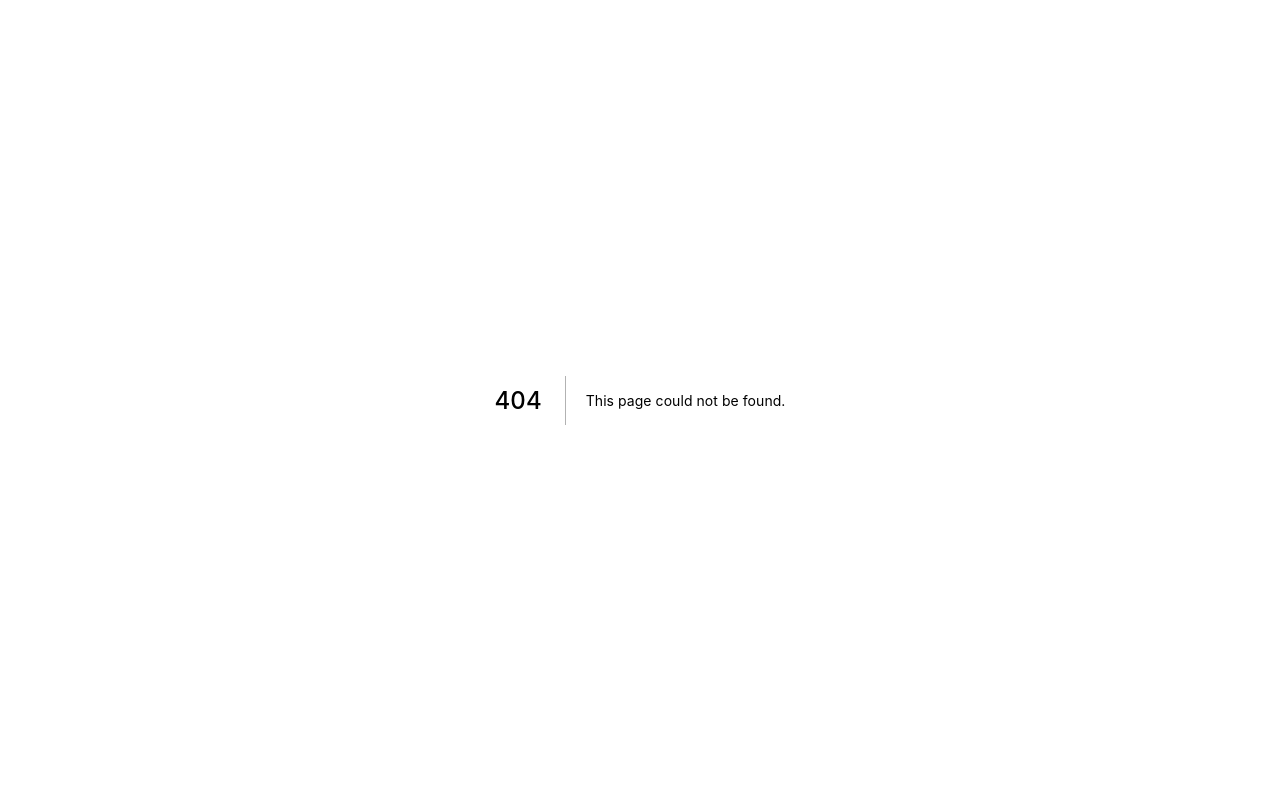
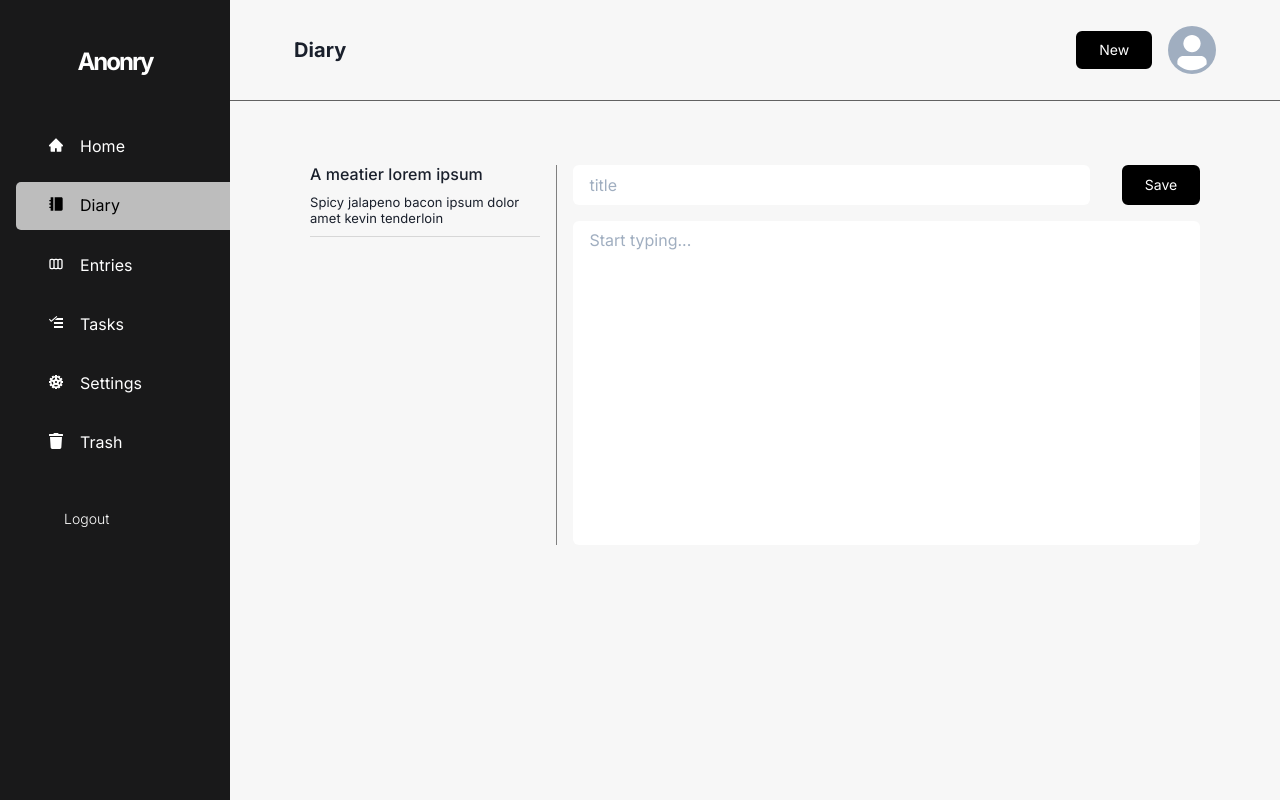
Before and after one commit to uduma-sonia/anonry, a Next.js app: page /diary in a window 1280 px wide. Before the commit this address had no page. Built offline with nearby package versions, Linux system fonts and the light colour scheme; no server answers; sample sign-in values are in the browser's storage.

Commit message:
diary page

```diff
--- a/src/components/DashboardLayout/DashboardHeader.tsx
+++ b/src/components/DashboardLayout/DashboardHeader.tsx
@@ -10,9 +10,19 @@ import { GiHamburgerMenu } from "react-icons/gi";
 import Link from "next/link";
 import { AiOutlinePlus } from "react-icons/ai";
 import { useUser } from "@utils/hooks/useUser";
+import { useRouter } from "next/router";
 
 export default function DashboardHeader({ onOpen }: any) {
   const { data: user } = useUser();
+  const router = useRouter();
+
+  const routerName = () => {
+    if (router.pathname === "/" || router.pathname === "/dashboard") {
+      return "Home";
+    } else if (router.pathname === "/diary") {
+      return "Diary";
+    }
+  };
 
   return (
     <Box position="sticky" top="0px" bg="#F7F7F7" zIndex="999">
@@ -31,7 +41,9 @@ export default function DashboardHeader({ onOpen }: any) {
               <GiHamburgerMenu />
             </Button>
 
-            <Heading fontSize={{ base: "lg", lg: "xl" }}>Home</Heading>
+            <Heading fontSize={{ base: "lg", lg: "xl" }}>
+              {routerName()}
+            </Heading>
           </Box>
 
           <Box display="flex" alignItems="center">
--- /dev/null
+++ b/src/containers/Dairy/DairyView.tsx
@@ -0,0 +1,162 @@
+import React from "react";
+import {
+  Box,
+  Text,
+  Input,
+  Button,
+  Textarea,
+  Drawer,
+  DrawerBody,
+  DrawerFooter,
+  DrawerHeader,
+  DrawerOverlay,
+  DrawerContent,
+  DrawerCloseButton,
+  IconButton,
+  useDisclosure,
+} from "@chakra-ui/react";
+import { FaChevronUp, FaChevronDown } from "react-icons/fa";
+
+export default function DairyView() {
+  const { isOpen, onOpen, onClose } = useDisclosure();
+
+  return (
+    <Box
+      display="grid"
+      gridTemplateColumns={{
+        base: "1fr",
+        lg: "1fr 2.5fr",
+      }}
+      position="relative"
+    >
+      <Box
+        px="1rem"
+        borderRight="1px solid gray"
+        display={{ base: "none", lg: "block" }}
+        maxH="calc(100vh - 120px - 4rem)"
+        overflowY="auto"
+        className="tiny-scrollbar"
+      >
+        <Box mb="2rem" borderBottom="1px solid #d7d7d7" pb="10px">
+          <Text fontWeight="medium" mb="0.6rem">
+            A meatier lorem ipsum
+          </Text>
+
+          <Text fontSize="13px">
+            Spicy jalapeno bacon ipsum dolor amet kevin tenderloin
+          </Text>
+        </Box>
+      </Box>
+
+      <Box px={{ lg: "1rem" }}>
+        <Box display="flex">
+          <Input
+            placeholder="title"
+            border="none"
+            bg="white"
+            _focus={{ outline: "none" }}
+          />
+
+          <Button variant="primary" ml="2rem">
+            Save
+          </Button>
+        </Box>
+
+        <Textarea
+          mt="1rem"
+          rows={14}
+          border="none"
+          placeholder="Start typing..."
+          bg="white"
+          resize="none"
+          className="tiny-scrollbar"
+          _focus={{ outline: "none" }}
+        />
+      </Box>
+
+      <IconButton
+        display={{ base: "flex", lg: "none" }}
+        position="fixed"
+        left="20px"
+        bottom="20px"
+        aria-label=""
+        icon={<FaChevronUp />}
+        bg="black"
+        color="white"
+        _hover={{ bg: "black" }}
+        _active={{ bg: "black" }}
+        _focus={{ outline: "none" }}
+        onClick={onOpen}
+        size="sm"
+      />
+
+      <Drawer isOpen={isOpen} placement="bottom" onClose={onClose}>
+        <DrawerOverlay />
+        <DrawerContent h="60vh">
+          <IconButton
+            position="absolute"
+            right="20px"
+            bottom="20px"
+            aria-label=""
+            icon={<FaChevronDown />}
+            bg="black"
+            color="white"
+            _hover={{ bg: "black" }}
+            _active={{ bg: "black" }}
+            _focus={{ outline: "none" }}
+            onClick={onClose}
+            size="sm"
+          />
+
+          <DrawerBody pt="2rem">
+            <Box mb="2rem" borderBottom="1px solid #d7d7d7" pb="10px">
+              <Text fontWeight="medium" mb="0.6rem">
+                A meatier lorem ipsum
+              </Text>
+
+              <Text fontSize="13px">
+                Spicy jalapeno bacon ipsum dolor amet kevin tenderloin
+              </Text>
+            </Box>
+            <Box mb="2rem" borderBottom="1px solid #d7d7d7" pb="10px">
+              <Text fontWeight="medium" mb="0.6rem">
+                A meatier lorem ipsum
+              </Text>
+
+              <Text fontSize="13px">
+                Spicy jalapeno bacon ipsum dolor amet kevin tenderloin
+              </Text>
+            </Box>
+            <Box mb="2rem" borderBottom="1px solid #d7d7d7" pb="10px">
+              <Text fontWeight="medium" mb="0.6rem">
+                A meatier lorem ipsum
+              </Text>
+
+              <Text fontSize="13px">
+                Spicy jalapeno bacon ipsum dolor amet kevin tenderloin
+              </Text>
+            </Box>
+            <Box mb="2rem" borderBottom="1px solid #d7d7d7" pb="10px">
+              <Text fontWeight="medium" mb="0.6rem">
+                A meatier lorem ipsum
+              </Text>
+
+              <Text fontSize="13px">
+                Spicy jalapeno bacon ipsum dolor amet kevin tenderloin
+              </Text>
+            </Box>
+            <Box mb="2rem" borderBottom="1px solid #d7d7d7" pb="10px">
+              <Text fontWeight="medium" mb="0.6rem">
+                A meatier lorem ipsum
+              </Text>
+
+              <Text fontSize="13px">
+                Spicy jalapeno bacon ipsum dolor amet kevin tenderloin
+              </Text>
+            </Box>
+          </DrawerBody>
+        </DrawerContent>
+      </Drawer>
+    </Box>
+  );
+}
--- /dev/null
+++ b/src/pages/diary/index.tsx
@@ -0,0 +1,70 @@
+import type { GetServerSidePropsContext, NextPage } from "next";
+import { getSession } from "next-auth/react";
+import Head from "next/head";
+import dynamic from "next/dynamic";
+import { Center, Spinner } from "@chakra-ui/react";
+
+const [DairyView, DashboardLayout] = [
+  dynamic(() => import("@containers/Dairy/DairyView"), {
+    loading: () => (
+      <Center h="100vh">
+        <Spinner
+          thickness="5px"
+          speed="0.8s"
+          emptyColor="gray.200"
+          color="#000000"
+          size="xl"
+        />
+      </Center>
+    ),
+  }),
+  dynamic(() => import("@components/DashboardLayout/DashboardLayout"), {
+    loading: () => (
+      <Center h="100vh">
+        <Spinner
+          thickness="5px"
+          speed="0.8s"
+          emptyColor="gray.200"
+          color="#000000"
+          size="xl"
+        />
+      </Center>
+    ),
+  }),
+];
+
+const Dairy: NextPage = () => {
+  return (
+    <div>
+      <Head>
+        <title>Anonry - Dairy</title>
+        <meta name="description" content="Anonry" />
+        <link rel="icon" href="" />
+      </Head>
+      <DashboardLayout>
+        <DairyView />
+      </DashboardLayout>
+    </div>
+  );
+};
+
+export async function getServerSideProps(context: GetServerSidePropsContext) {
+  const session = await getSession(context);
+
+  if (!session) {
+    return {
+      redirect: {
+        destination: "/login",
+        permanent: false,
+      },
+    };
+  }
+
+  return {
+    props: {
+      session,
+    },
+  };
+}
+
+export default Dairy;
--- a/src/styles/globals.css
+++ b/src/styles/globals.css
@@ -104,3 +104,31 @@ h5,
 h6 {
   overflow-wrap: break-word;
 }
+
+/* Hide scrollbar for Chrome, Safari and Opera */
+.no-scrollbar::-webkit-scrollbar {
+  display: none;
+}
+
+/* Hide scrollbar for IE, Edge and Firefox */
+.no-scrollbar {
+  -ms-overflow-style: none; /* IE and Edge */
+  scrollbar-width: none; /* Firefox */
+}
+
+/* Tiny scrollbar for Chrome, Safari and Opera */
+.tiny-scrollbar::-webkit-scrollbar {
+  width: 0.3em;
+  opacity: 0;
+}
+.tiny-scrollbar {
+  scrollbar-width: 0.5em; /* Firefox */
+}
+.tiny-scrollbar::-webkit-scrollbar-track {
+  background-color: rgba(0, 0, 0, 0.05);
+  opacity: 0;
+}
+.tiny-scrollbar::-webkit-scrollbar-thumb {
+  background-color: #000;
+  border-radius: 1em;
+}
```
Also changed, not shown: src/utils/api/entries.tsx (added, +20 -0 lines).
